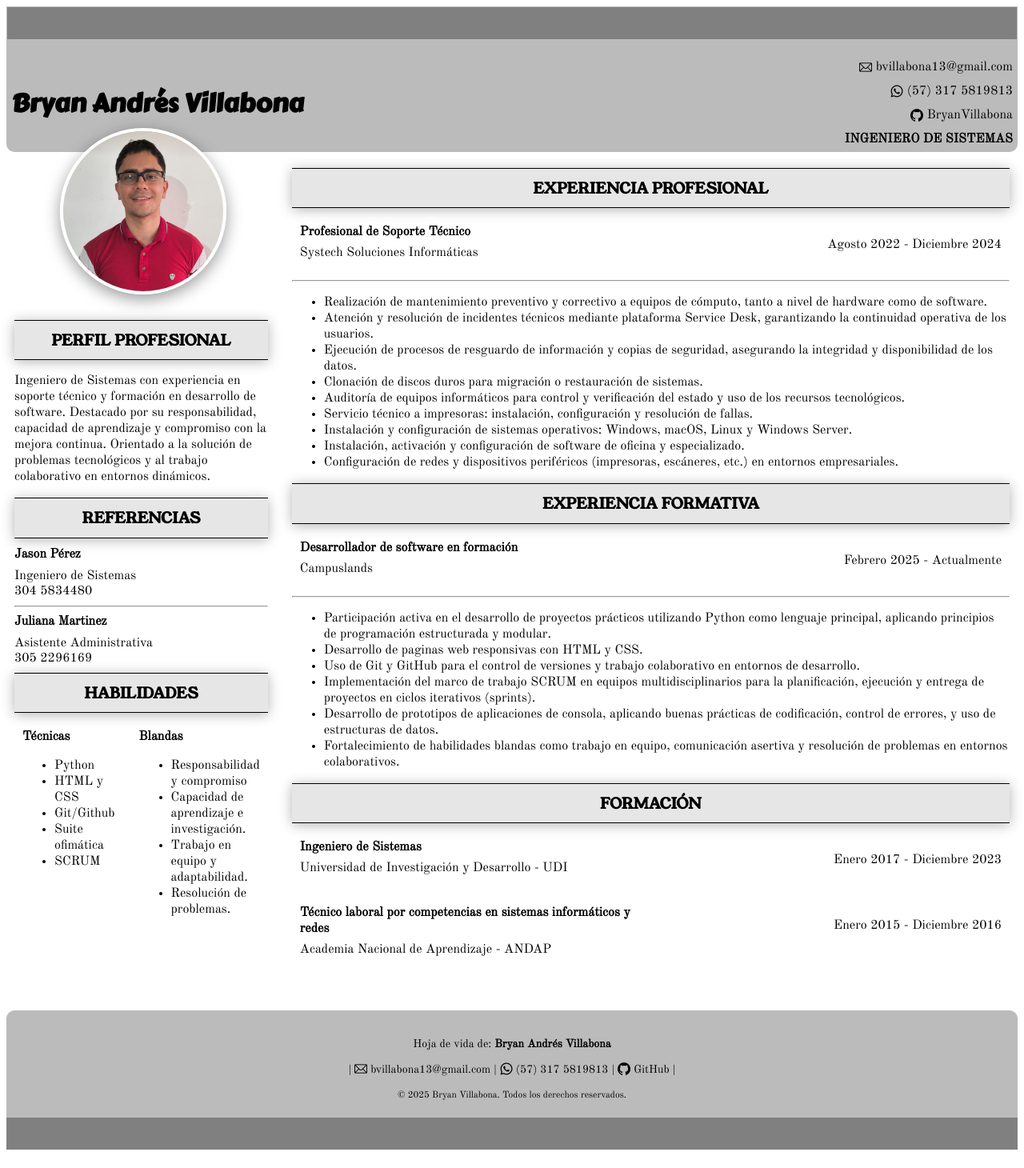
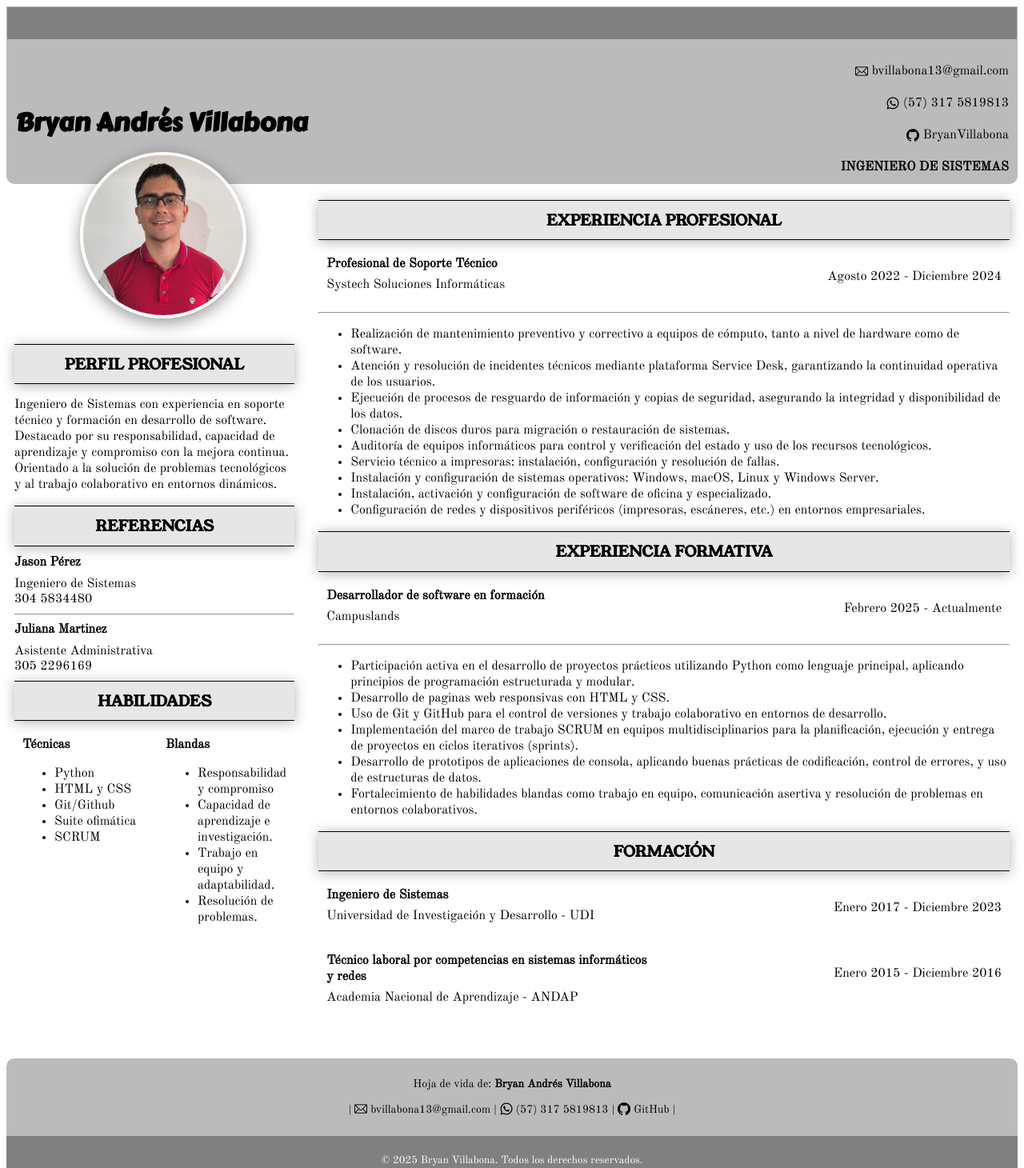
Before and after one commit to BryanVillabona/hoja-de-vida, a plain HTML site: page index.html in a window 1280 px wide. Shown: the top 1460 px of the page at 80% size. Drawn offline with Linux system fonts and the light colour scheme.

Commit message:
feat: :sparkles: Se realizan correcciones en todo el html y css
By @BryanVillabona

```diff
--- a/css/estilos.css
+++ b/css/estilos.css
@@ -51,16 +51,10 @@ header {
     animation: aparecer 1s ease-out;
 }
 
-table {
-    table-layout: fixed;
-    margin: auto;
-    border-collapse: collapse;
-    width: 100%;
-}
-
 .cabecera {
     background-color: gray;
     padding: 20px;
+    text-align: center;
 }
 
 .info {
@@ -71,16 +65,18 @@ table {
     text-align: left;
 }
 
+.titulo {
+    margin-top: 50px;
+}
+
 .foto-perfil {
     width: 200px;
     height: 200px;
     border-radius: 50%;
     margin: 10px;
     position: absolute;
-    top: 150px;
-    /* Ajusta la posición superior */
-    left: 65px;
-    /* Ajusta la posición izquierda */
+    top: 180px;
+    left: 90px;
     border: 4px solid white;
     box-shadow: 0 6px 20px rgba(0, 0, 0, 0.4);
     transition: transform 0.3s ease, box-shadow 0.3s ease;
@@ -92,7 +88,7 @@ table {
 
 .contenedor {
     display: grid;
-    grid-template-columns: 26fr 74fr; /* Dos columnas iguales. fr: fracción del espacio disponible. */
+    grid-template-columns: 31fr 74fr; /* Dos columnas iguales. fr: fracción del espacio disponible. */
     gap: 10px; /* Espacio entre las columnas (opcional) */
 
 }
@@ -103,10 +99,13 @@ table {
     gap: 10px; /* Espacio entre las columnas (opcional) */
 }
 
-.columnas, .columnas2 {
+.columnas {
     padding: 10px; /* Espacio dentro de cada columna (opcional) */
+}
 
-
+.columnas2 {
+    padding: 10px;
+    text-align: end;
 }
 
 .referencias {
@@ -132,7 +131,7 @@ table {
 }
 
 .izquierda {
-    margin-top: 200px;
+    margin-top: 190px;
 }
 
 footer {
@@ -152,8 +151,10 @@ a:hover {
     color: #cc0606;
 }
 
-.icono {
+.icono, .icono2 {
     vertical-align: text-bottom;
+    width: 16px;
+    height: 16px;
 }
 
 .empresa {
@@ -196,13 +197,11 @@ a:hover {
 .footer {
     background-color: rgb(187, 187, 187);
     color: #000000;
-    padding: 20px 10px;
     text-align: center;
     margin-top: 40px;
     font-size: 14px;
 }
 
 small {
-    margin-top: 10px;
-    color: #000000;
+    color: #ffffff;
 }
--- a/index.html
+++ b/index.html
@@ -12,35 +12,20 @@
     <header>
         <div class="cabecera"></div>
         <br>
-        <table cellpadding="5">
-            <tbody>
-                <tr>
-                    <td rowspan="4" class="nombre">
-                        <h1>Bryan Andrés Villabona</h1>
-                    </td>
-                    <td class="info">
-                        <img class="icono" src="./img/correo.png" alt="correo" width="16" height="16">
-                        <a href="mailto:bvillabona13@gmail.com">bvillabona13@gmail.com</a>
-                    </td>
-                </tr>
-                <tr>
-                    <td class="info">
-                        <img class="icono" src="./img/whatsapp.png" alt="correo" width="16" height="16">
-                        <a href="https://wa.me/573175819813" target="_blank">(57) 317 5819813</a>
-                    </td>
-                </tr>
-                <tr>
-                    <td class="info">
-                        <img class="icono" src="./img/github.png" alt="correo" width="16" height="16">
-                        <a href="https://github.com/BryanVillabona?tab=repositories">BryanVillabona</a>
-                    </td>
-                </tr>
-                <tr>
-                    <td class="info"><strong>INGENIERO DE SISTEMAS</strong></td>
-
-                </tr>
-            </tbody>
-        </table>
+        <div class="contenedor2">
+            <div class="columnas">
+                <h1 class="titulo">Bryan Andrés Villabona</h1>
+            </div>
+            <div class="columnas2">
+                <img class="icono2" src="./img/correo.png" alt="correo">
+                <a href="mailto:bvillabona13@gmail.com">bvillabona13@gmail.com</a><br><br>
+                <img class="icono2" src="./img/whatsapp.png" alt="correo">
+                <a href="https://wa.me/573175819813" target="_blank">(57) 317 5819813</a><br><br>
+                <img class="icono2" src="./img/github.png" alt="correo">
+                <a href="https://github.com/BryanVillabona?tab=repositories">BryanVillabona</a><br><br>
+                <strong>INGENIERO DE SISTEMAS</strong>
+            </div>
+        </div>
     </header>
     <main>
         <img src="./img/foto-perfil.jpeg" alt="foto-perfil" class="foto-perfil">
@@ -52,8 +37,6 @@
                             PERFIL PROFESIONAL
                         </h3>
                     </div>
-
-
                     <p>Ingeniero de Sistemas con experiencia en soporte técnico y formación en desarrollo de software.
                         Destacado por su responsabilidad, capacidad de aprendizaje y compromiso con la mejora continua.
                         Orientado a la solución de problemas tecnológicos y al trabajo colaborativo en entornos
@@ -81,7 +64,7 @@
                         </h3>
                     </div>
                     <div class="contenedor2">
-                        <div class="columnas2">
+                        <div class="columnas">
                             <strong>Técnicas</strong>
                             <ul>
                                 <li>Python</li>
@@ -91,7 +74,7 @@
                                 <li>SCRUM</li>
                             </ul>
                         </div>
-                        <div class="columnas2">
+                        <div class="columnas">
                             <strong>Blandas</strong>
                             <ul>
                                 <li>Responsabilidad y compromiso</li>
@@ -109,11 +92,11 @@
                         <h3>EXPERIENCIA PROFESIONAL</h3>
                     </div>
                     <div class="contenedor2">
-                        <div class="columnas2">
+                        <div class="columnas">
                             <strong>Profesional de Soporte Técnico</strong>
                             <p class="empresa">Systech Soluciones Informáticas</p>
                         </div>
-                        <div class="columnas2">
+                        <div class="columnas">
                             <p class="fecha">Agosto 2022 - Diciembre 2024</p>
                         </div>
                     </div>
@@ -141,11 +124,11 @@
                         <h3>EXPERIENCIA FORMATIVA</h3>
                     </div>
                     <div class="contenedor2">
-                        <div class="columnas2">
+                        <div class="columnas">
                             <strong>Desarrollador de software en formación</strong>
                             <p class="empresa">Campuslands</p>
                         </div>
-                        <div class="columnas2">
+                        <div class="columnas">
                             <p class="fecha">Febrero 2025 - Actualmente</p>
                         </div>
                     </div>
@@ -169,47 +152,42 @@
                         <h3>FORMACIÓN</h3>
                     </div>
                     <div class="contenedor2">
-                        <div class="columnas2">
+                        <div class="columnas">
                             <strong>Ingeniero de Sistemas</strong>
-                            <p style="line-height: 0px;">Universidad de Investigación y Desarrollo - UDI</p>
+                            <p class="empresa">Universidad de Investigación y Desarrollo - UDI</p>
                         </div>
-                        <div class="columnas2">
-                            <p style="text-align: end;">Enero 2017 - Diciembre 2023</p>
+                        <div class="columnas">
+                            <p class="fecha">Enero 2017 - Diciembre 2023</p>
                         </div>
-                        <div class="columnas2">
+                        <div class="columnas">
                             <strong>Técnico laboral por competencias en sistemas informáticos y redes</strong>
-                            <p style="line-height: 0px;">Academia Nacional de Aprendizaje - ANDAP</p>
+                            <p class="empresa">Academia Nacional de Aprendizaje - ANDAP</p>
                         </div>
-                        <div class="columnas2">
-                            <p style="text-align: end;">Enero 2015 - Diciembre 2016</p>
+                        <div class="columnas">
+                            <p class="fecha">Enero 2015 - Diciembre 2016</p>
                         </div>
-
                     </div>
                 </section>
             </div>
         </div>
     </main>
     <footer class="footer">
-        <div class="footer-contenido">
-            <p>Hoja de vida de: <strong>Bryan Andrés Villabona</strong></p>
+        <p>Hoja de vida de: <strong>Bryan Andrés Villabona</strong></p>
             <p>
-                | <img class="icono" src="./img/correo.png" alt="correo" width="16" height="16">
+                | <img class="icono" src="./img/correo.png" alt="correo">
                 <a href="mailto:bvillabona13@gmail.com">
                     bvillabona13@gmail.com
                 </a>
-                | <img class="icono" src="./img/whatsapp.png" alt="correo" width="16" height="16">
+                | <img class="icono" src="./img/whatsapp.png" alt="correo">
                 <a href="https://wa.me/573175819813" target="_blank">
                     (57) 317 5819813
                 </a>
-                | <img class="icono" src="./img/github.png" alt="correo" width="16" height="16">
+                | <img class="icono" src="./img/github.png" alt="correo">
                 <a href="https://github.com/BryanVillabona?tab=repositories" target="_blank">
                     GitHub
                 </a> |
             </p>
-            <small>© 2025 Bryan Villabona. Todos los derechos reservados.</small>
-        </div>
     </footer>
-    <div class="cabecera"></div>
+    <div class="cabecera"><small>© 2025 Bryan Villabona. Todos los derechos reservados.</small></div>
 </body>
-
 </html>
```
